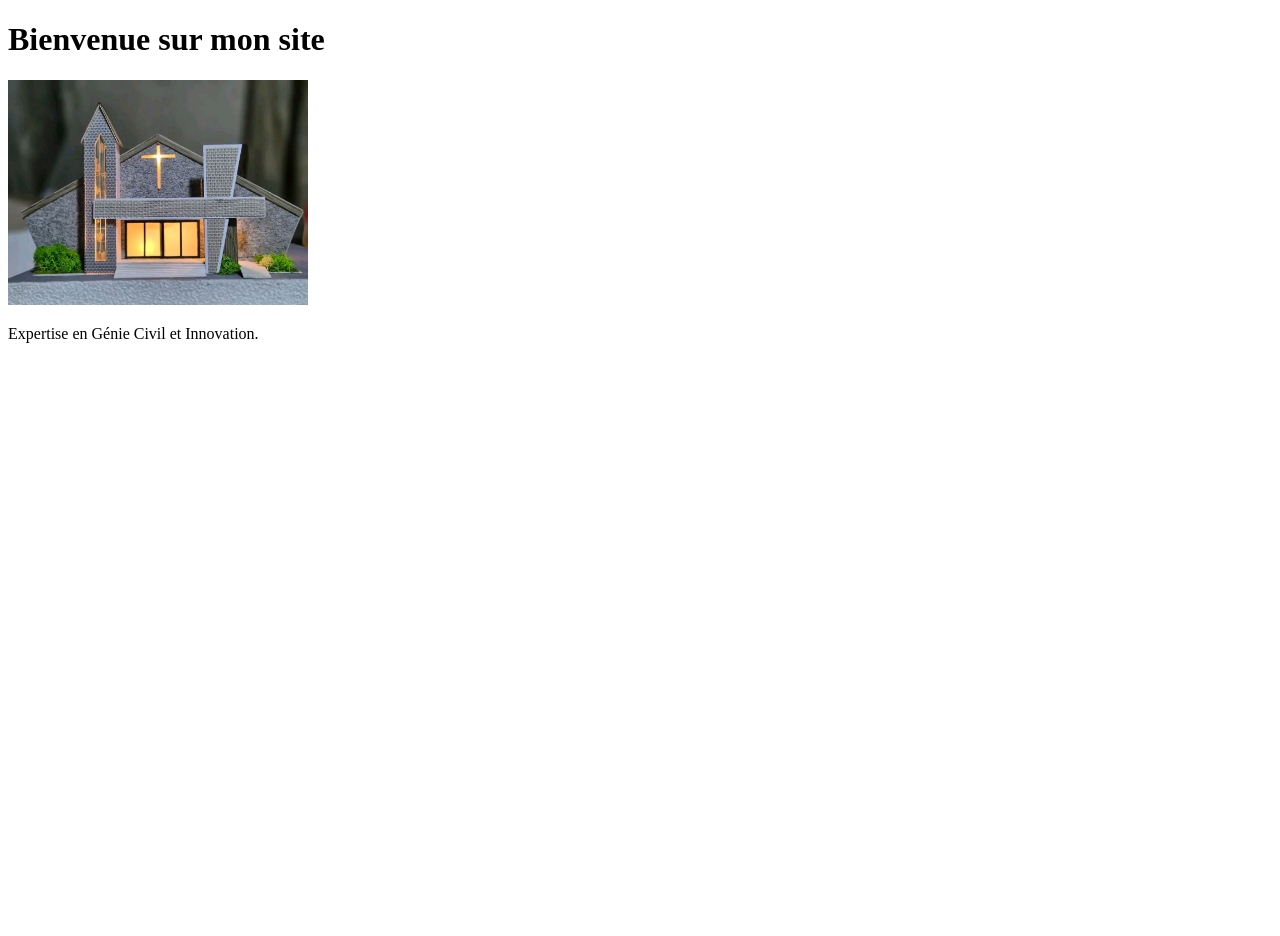
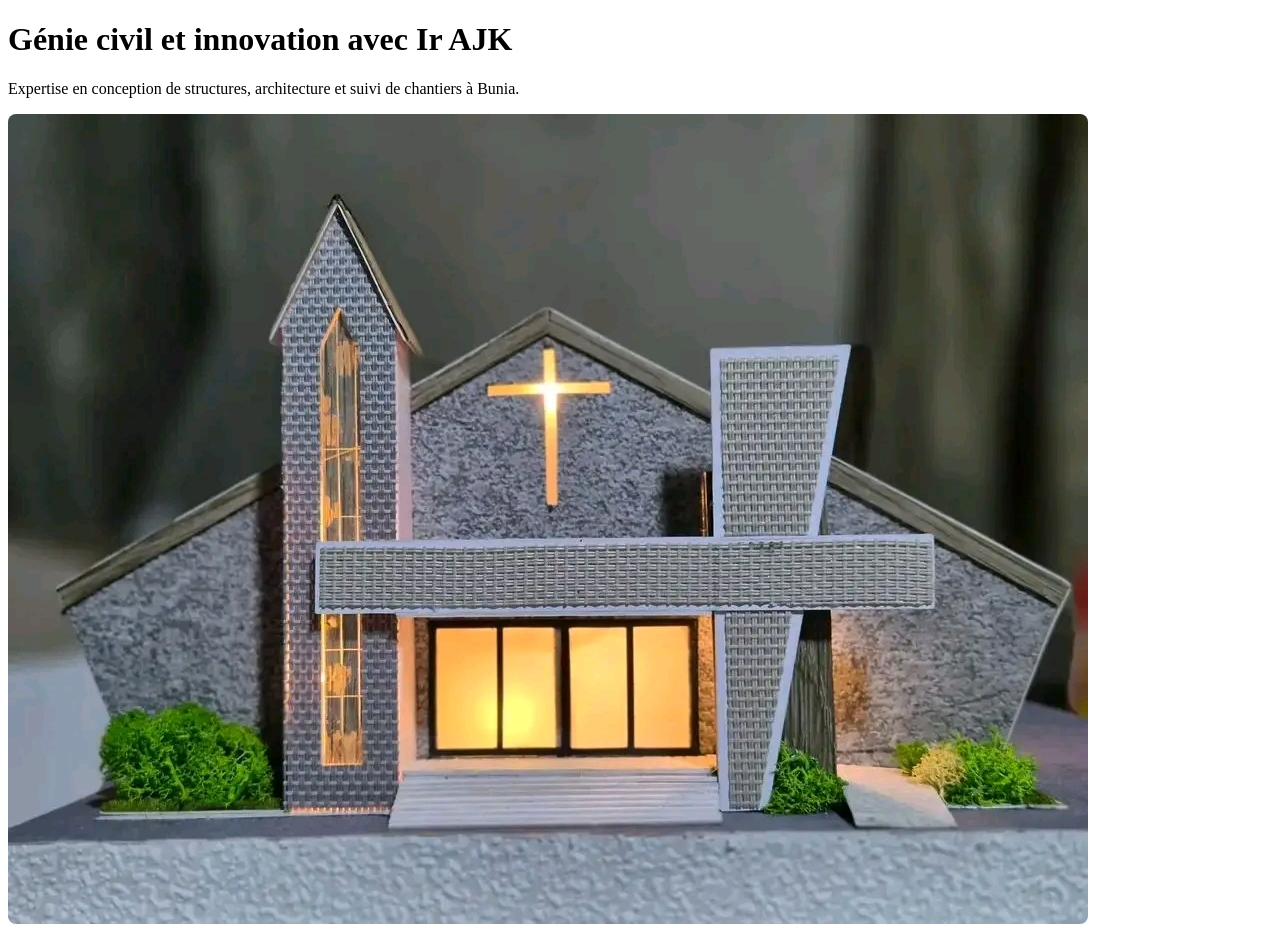
Before and after one commit to jeanclaudekermwa-ops/ajk., a plain HTML site: page index.html in a window 1280 px wide. Before the commit the page ends 800 px from the top, so only its background shows below. Drawn offline with Linux system fonts and the light colour scheme.

Commit message:
Update index.html

```diff
--- a/index.html
+++ b/index.html
@@ -1,11 +1,13 @@
 <!DOCTYPE html>
-<html>
+<html lang="fr">
 <head>
-    <title>Mon Site AJK</title>
+    <meta charset="UTF-8">
+    <title>Génie civil et innovation avec Ir AJK</title>
 </head>
 <body>
-    <h1>Bienvenue sur mon site</h1>
-    <img src="ma-photo.jpg" alt="Photo de moi" width="300">
-    <p>Expertise en Génie Civil et Innovation.</p>
+    <h1>Génie civil et innovation avec Ir AJK</h1>
+    <p>Expertise en conception de structures, architecture et suivi de chantiers à Bunia.</p>
+
+    <img src="1772718318146.jpg" alt="Projet Ir AJK" style="max-width:100%; height:auto; border-radius:8px;">
 </body>
 </html>
```
